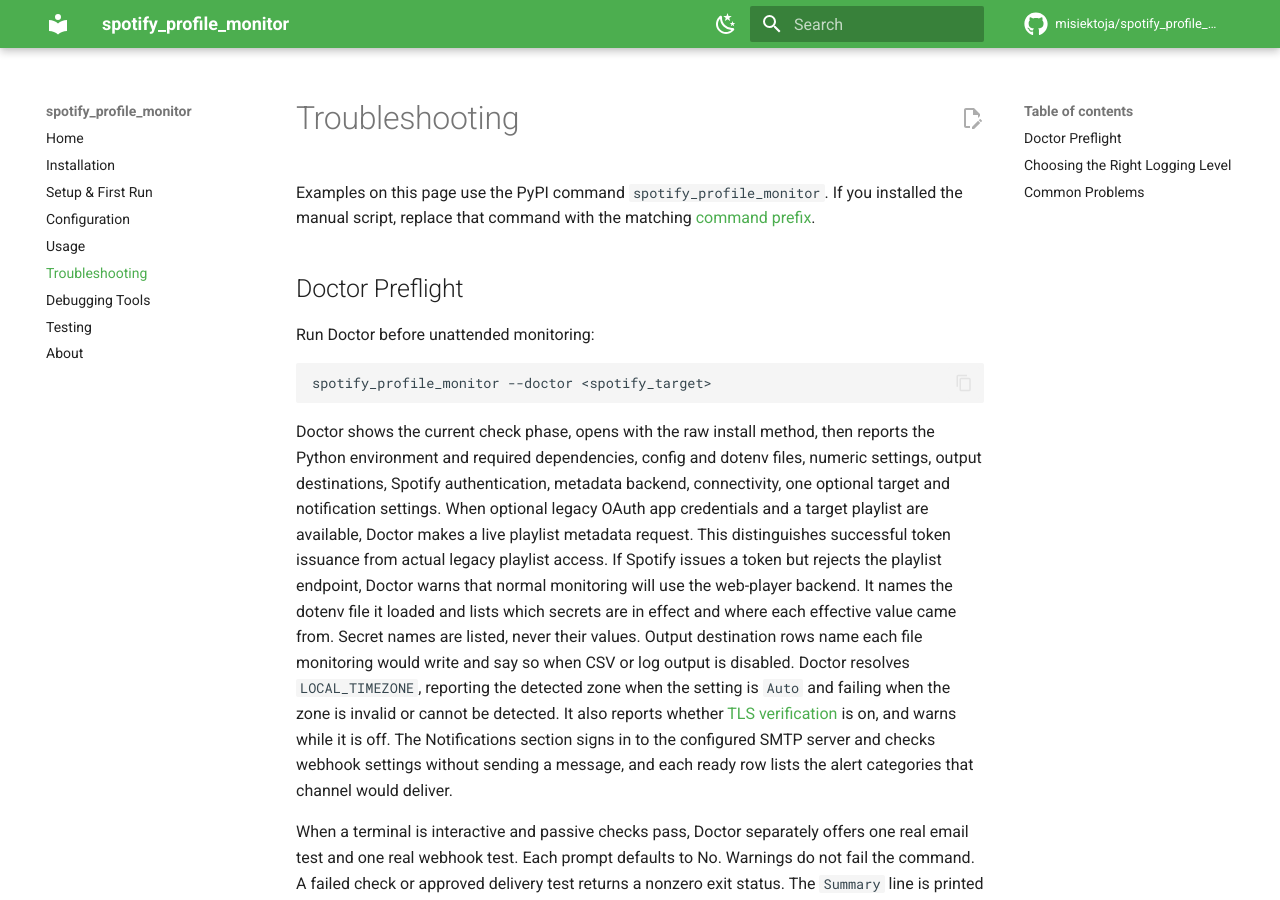
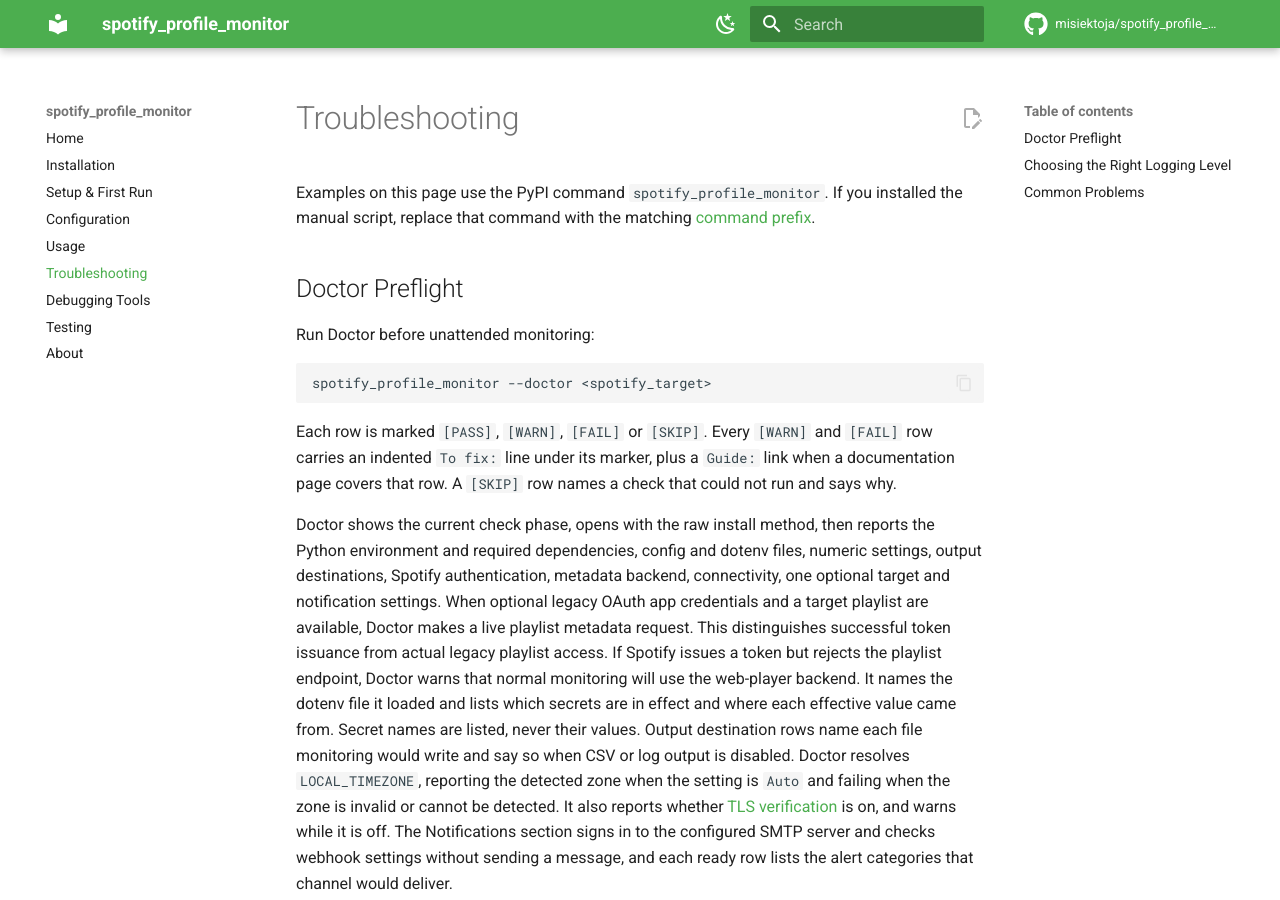
Before and after one commit to misiektoja/spotify_profile_monitor, an MkDocs documentation site: the page built from docs/troubleshooting.md, in a window 1280 px wide and 900 px high. Built offline with MkDocs 1.6.1 and Material for MkDocs 9.7.7, drawn with Linux system fonts in a browser that asks for light colours; comment, search, counter and statistics services are not loaded.

Commit message:
docs(troubleshooting): name the doctor markers and the action lines

````diff
--- a/docs/troubleshooting.md
+++ b/docs/troubleshooting.md
@@ -10,6 +10,8 @@
 ```sh
 spotify_profile_monitor --doctor <spotify_target>
 ```
+
+Each row is marked `[PASS]`, `[WARN]`, `[FAIL]` or `[SKIP]`. Every `[WARN]` and `[FAIL]` row carries an indented `To fix:` line under its marker, plus a `Guide:` link when a documentation page covers that row. A `[SKIP]` row names a check that could not run and says why.
 
 Doctor shows the current check phase, opens with the raw install method, then reports the Python environment and required dependencies, config and dotenv files, numeric settings, output destinations, Spotify authentication, metadata backend, connectivity, one optional target and notification settings. When optional legacy OAuth app credentials and a target playlist are available, Doctor makes a live playlist metadata request. This distinguishes successful token issuance from actual legacy playlist access. If Spotify issues a token but rejects the playlist endpoint, Doctor warns that normal monitoring will use the web-player backend. It names the dotenv file it loaded and lists which secrets are in effect and where each effective value came from. Secret names are listed, never their values. Output destination rows name each file monitoring would write and say so when CSV or log output is disabled. Doctor resolves `LOCAL_TIMEZONE`, reporting the detected zone when the setting is `Auto` and failing when the zone is invalid or cannot be detected. It also reports whether [TLS verification](configuration.md#tls-verification) is on, and warns while it is off. The Notifications section signs in to the configured SMTP server and checks webhook settings without sending a message, and each ready row lists the alert categories that channel would deliver.
 
````
